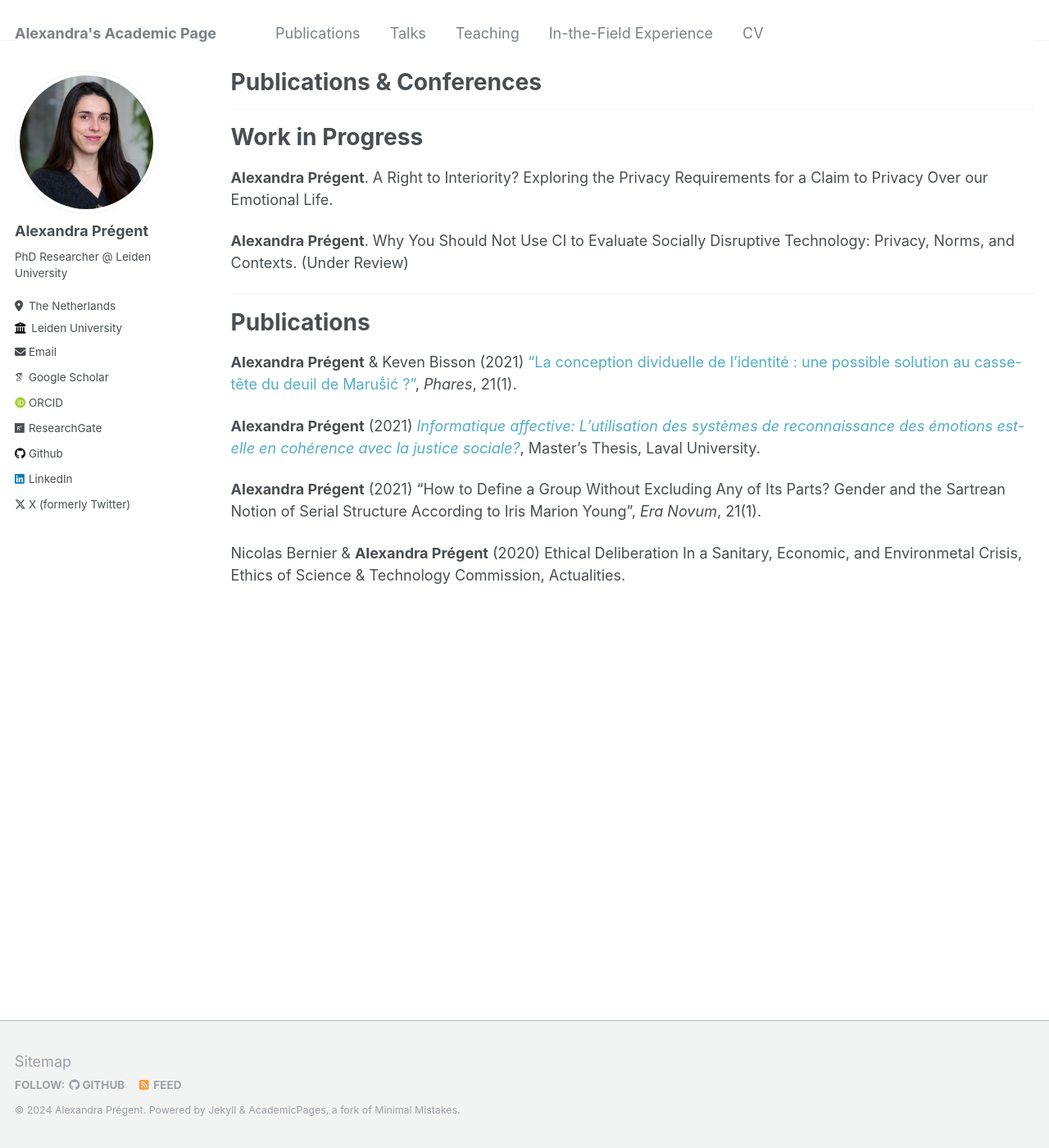
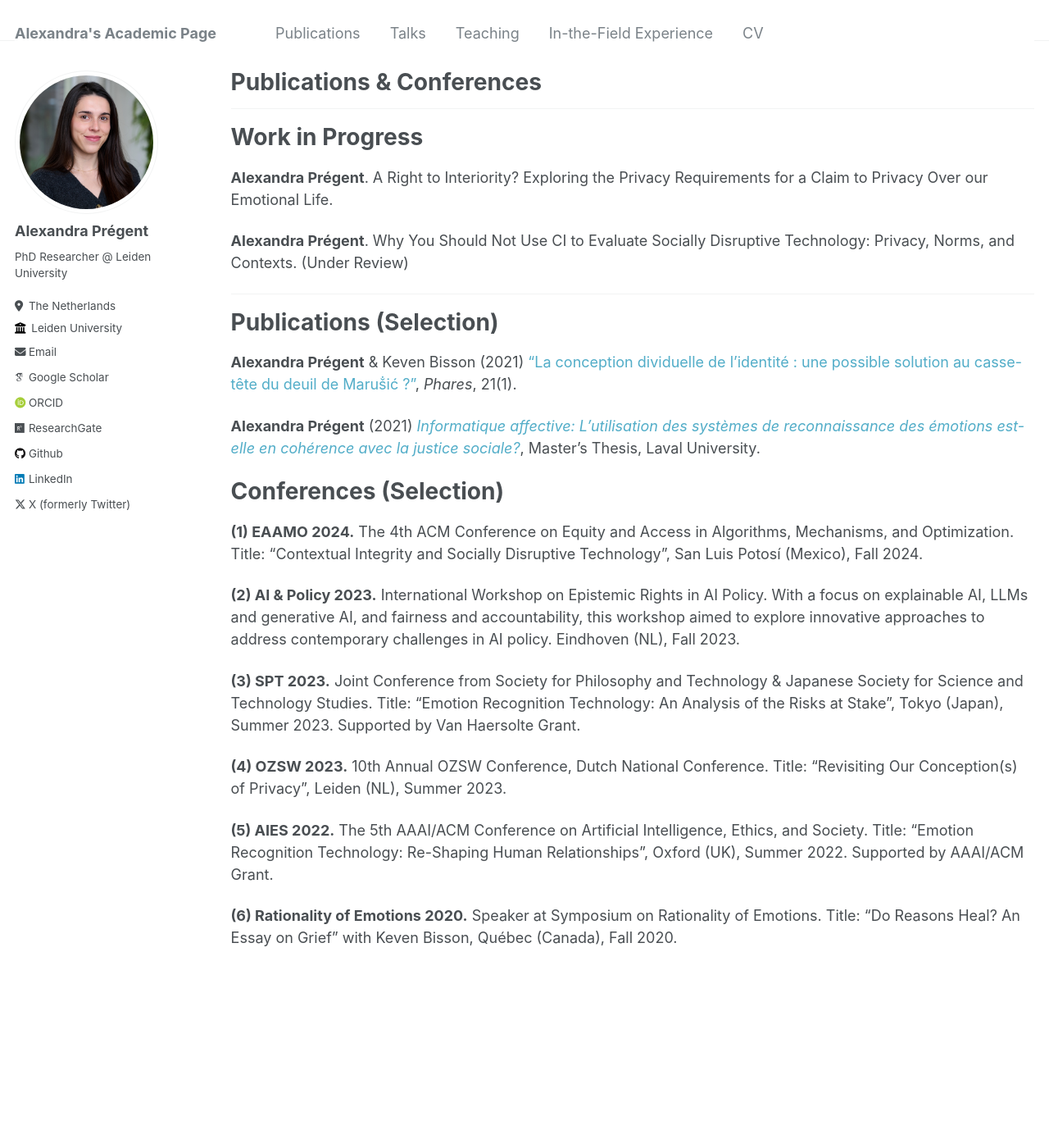
Before and after one commit to AlexandraPregent/AlexandraPregent.github.io, a Jekyll site: the page built from _pages/publications.md, in a window 1280 px wide and 1400 px high. Shown: the whole window at 82% size. Built offline with Jekyll 4.4.1, drawn with Linux system fonts in a browser that asks for light colours; some web fonts are replaced.

Commit message:
Update publications.md

```diff
--- a/_pages/publications.md
+++ b/_pages/publications.md
@@ -14,12 +14,32 @@ author_profile: true
 
 ****
 
-# Publications
+# Publications (Selection)
 
 **Alexandra Prégent** & Keven Bisson (2021) <a href="https://philpapers.org/rec/PRGLCD" style="text-decoration:none">“La conception dividuelle de l’identité : une possible solution au casse-tête du deuil de Maruṧić ?”</a>, *Phares*, 21(1).
 
 **Alexandra Prégent** (2021) <a href="https://philpapers.org/rec/PRGLCD" style="text-decoration:none">*Informatique affective: L’utilisation des systèmes de reconnaissance des émotions est-elle en cohérence avec la justice sociale?*</a>, Master’s Thesis, Laval University.
 
-**Alexandra Prégent** (2021) “How to Define a Group Without Excluding Any of Its Parts? Gender and the Sartrean Notion of Serial Structure According to Iris Marion Young”, *Era Novum*, 21(1).
 
-Nicolas Bernier & **Alexandra Prégent** (2020) Ethical Deliberation In a Sanitary, Economic, and Environmetal Crisis, Ethics of Science & Technology Commission, Actualities.
+# Conferences (Selection)
+
+**(1) EAAMO 2024.** The 4th ACM Conference on Equity and Access in Algorithms, Mechanisms, and Optimization.
+Title: “Contextual Integrity and Socially Disruptive Technology”, San Luis Potosí (Mexico), Fall 2024.
+
+**(2) AI & Policy 2023.** International Workshop on Epistemic Rights in AI Policy. With a focus on explainable AI,
+LLMs and generative AI, and fairness and accountability, this workshop aimed to explore innovative approaches
+to address contemporary challenges in AI policy. Eindhoven (NL), Fall 2023.
+
+**(3) SPT 2023.** Joint Conference from Society for Philosophy and Technology & Japanese Society for Science and
+Technology Studies. Title: “Emotion Recognition Technology: An Analysis of the Risks at Stake”, Tokyo (Japan),
+Summer 2023. Supported by Van Haersolte Grant.
+
+**(4) OZSW 2023.** 10th Annual OZSW Conference, Dutch National Conference. Title: “Revisiting Our Conception(s)
+of Privacy”, Leiden (NL), Summer 2023.
+
+**(5) AIES 2022.** The 5th AAAI/ACM Conference on Artificial Intelligence, Ethics, and Society. Title: “Emotion
+Recognition Technology: Re-Shaping Human Relationships”, Oxford (UK), Summer 2022. Supported by
+AAAI/ACM Grant.
+
+**(6) Rationality of Emotions 2020.** Speaker at Symposium on Rationality of Emotions. Title: “Do Reasons Heal?
+An Essay on Grief” with Keven Bisson, Québec (Canada), Fall 2020.
```
